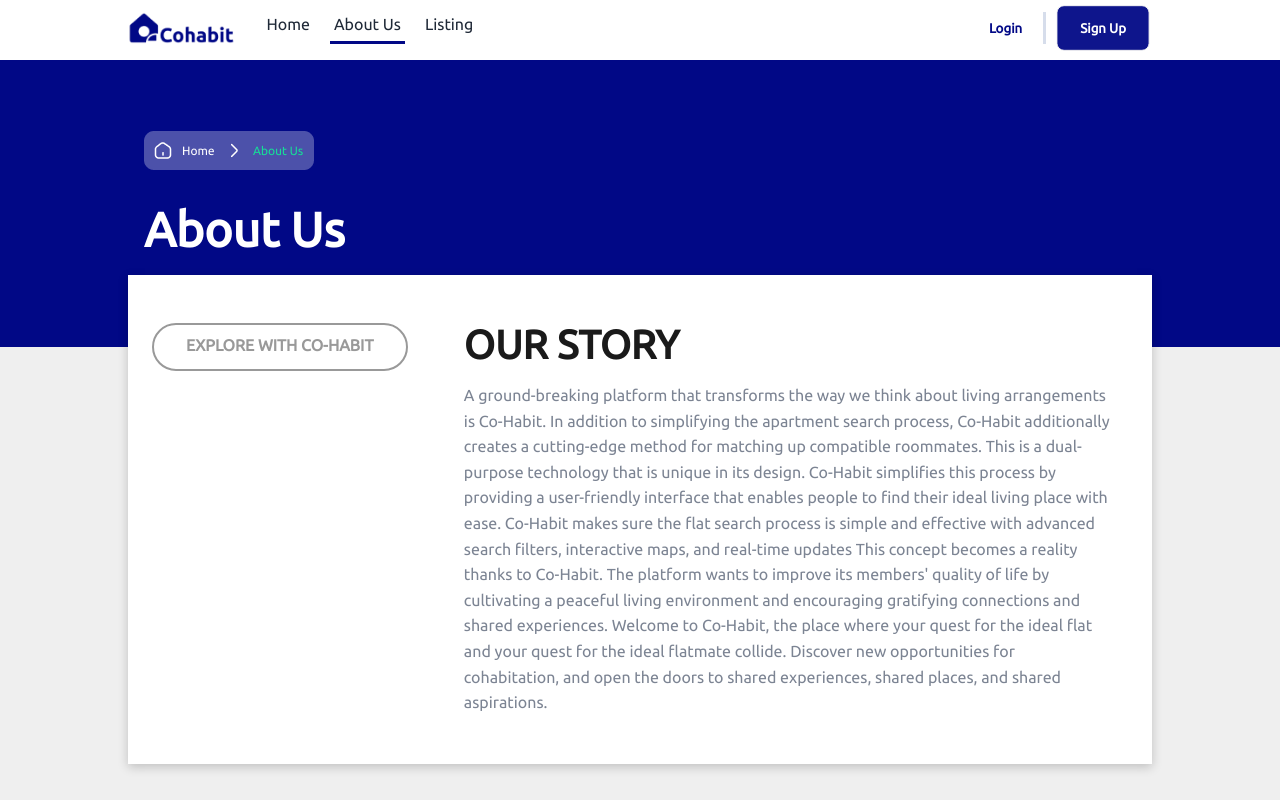
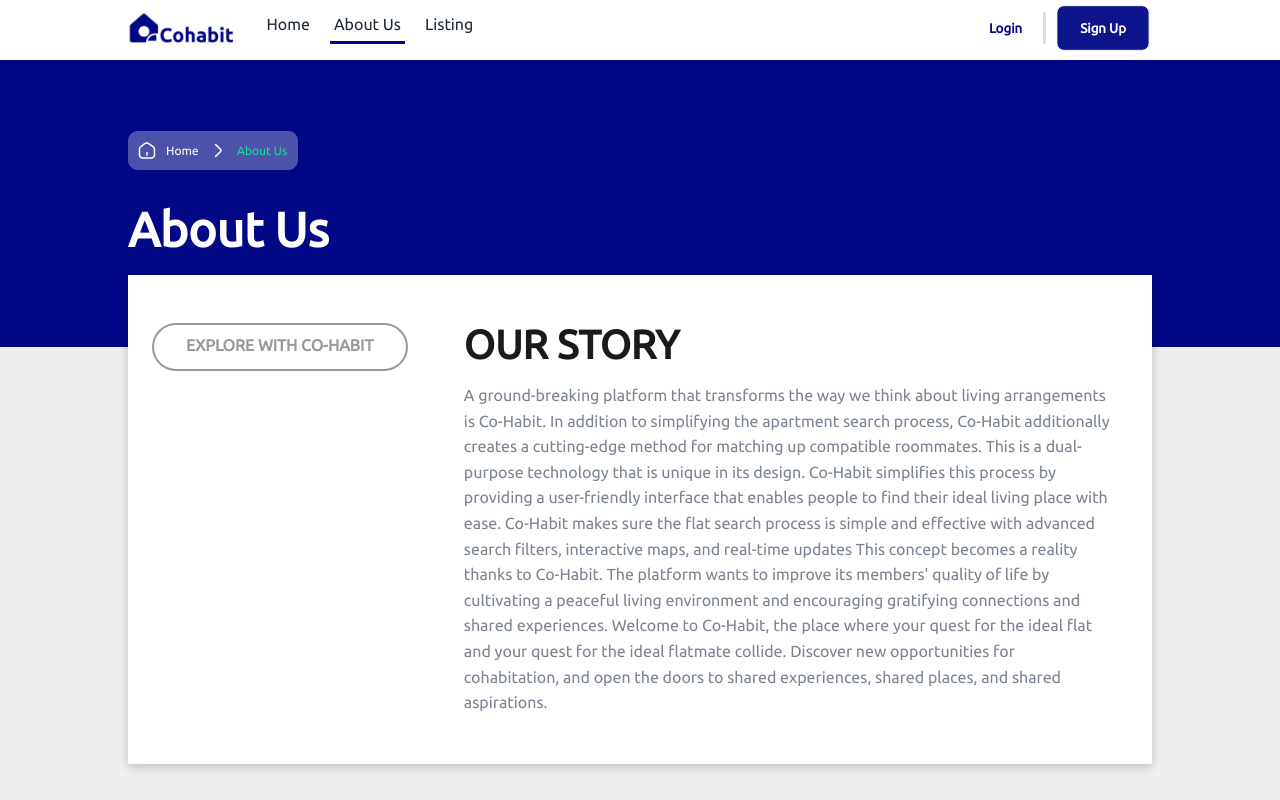
Before and after one commit to lazynerd-studios/Co-Habit-Landing, a React (Vite) app: page /about-us in a window 1280 px wide. Shown: the top 800 px of the page. Built offline with nearby package versions, Linux system fonts and the light colour scheme.

Commit message:
Update AboutUs.jsx

```diff
--- a/src/Components/About Us/AboutUs.jsx
+++ b/src/Components/About Us/AboutUs.jsx
@@ -32,7 +32,7 @@ const AboutUs = () => (
       <div className="hero place-content-start ">
         <div className="hero-content w-full mt-10 mb-12 h-[16.1875rem] bg-[#010886] laptop:mt- laptop:mx-[8rem]">
           {/* <div className="max-w-lg"> */}
-          <div className="w-full laptop:mx-[8rem] top-0 laptop:mt-[3rem]">
+          <div className="w-full laptop:mx-[7rem] top-0 laptop:mt-[3rem]">
             <img src={BreadCrumb} className='' alt="Breadcrumb" />
             <h1
               className="text-[3rem] leading-[3.4375rem] font-bold text-[#fff] mt-8">
```
